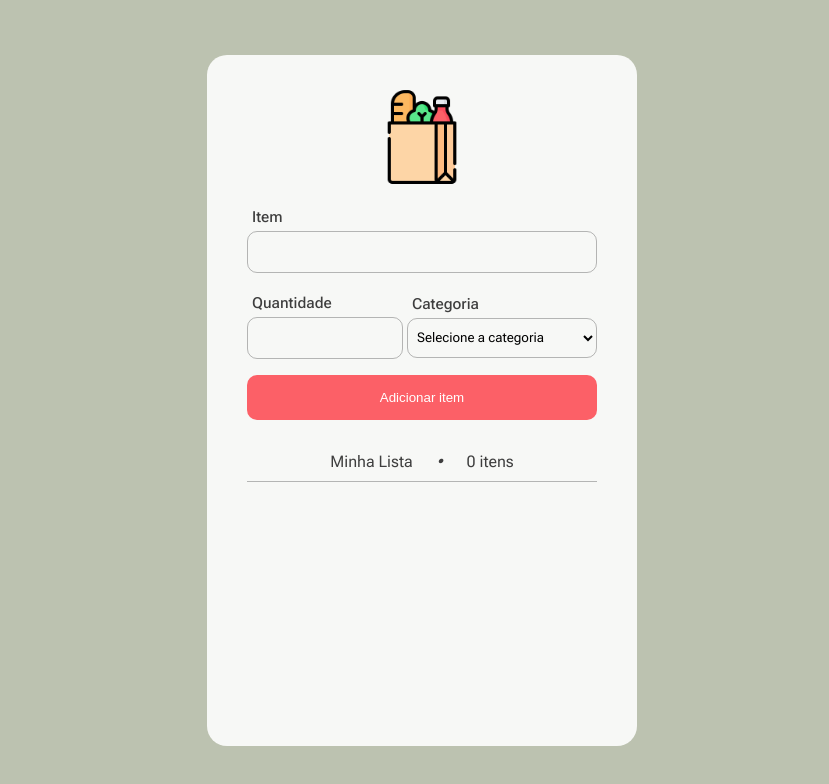
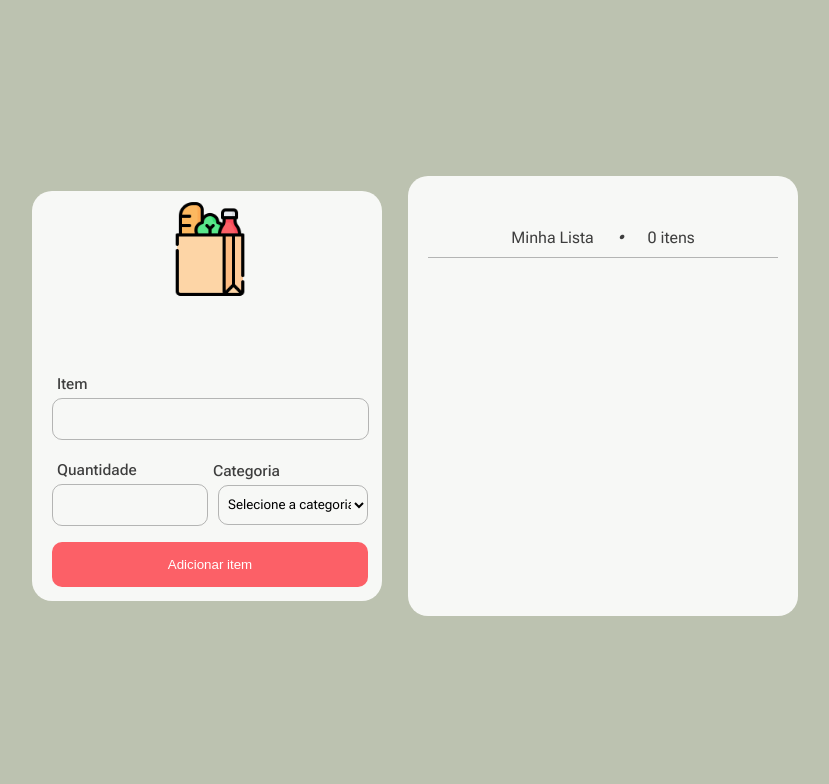
Before and after one commit to meliszalee/projeto-lista-de-compras, a plain HTML site: page index.html in a window 1280 px wide. Shown: the whole page, without its empty margins (218-1047 px from the left). Drawn offline with Linux system fonts and the light colour scheme.

Commit message:
update queries

```diff
--- a/index.html
+++ b/index.html
@@ -10,9 +10,9 @@
 </head>
 <body>
     <main>
-        <img src="img/paper-bag.png" alt="" id="paper-bag">
+        <section>
+            <img src="img/paper-bag.png" alt="" id="paper-bag">
 
-        <section>
             <form action="">
                 <fieldset class="item">
                     <legend>Item</legend>
--- a/style.css
+++ b/style.css
@@ -15,6 +15,7 @@
 
 :root{
     --color1: #FC6067;
+    --bg: #ffffffe2;
     --font-color1: #222222de;
     --font-color2: #222222c0;
     --border-color: #6d6d6d7b;
@@ -31,7 +32,7 @@ body{
 }
 
 main{
-    background-color: #ffffffe2;
+    background-color: var(--bg);
     width: 350px;
     border-radius: 20px;
     padding: 1.5rem 2.5rem 2rem 2.5rem;
@@ -173,7 +174,7 @@ fieldset:has(input:focus, select:focus) legend{
     cursor: pointer;
 }
 
-@media screen and (max-width: 500px) {
+@media screen and (max-width: 799px) {
     main{
         width: 250px;
         margin-top: 1rem;
@@ -199,3 +200,57 @@ fieldset:has(input:focus, select:focus) legend{
         padding: 10px;
     }
 }
+
+@media screen and (min-width: 800px) and (max-width: 1400px) {
+    main{
+        background-color: transparent;
+        margin: auto;
+        transform: translate(-50%, 0);
+    }
+
+    section{
+        display: grid;
+        grid-template-columns: 1fr 1fr;
+        grid-template-areas:
+        "img    lista"
+        "form   lista";
+        gap: 40px;
+        padding: 20px;
+        height: 370px;
+        align-content: center;
+    }
+
+    section, .grocery-items{
+        background-color: var(--bg);
+        border-radius: 20px;
+    }
+
+    #paper-bag{
+        grid-area: img;
+    }
+
+    form{
+        grid-area: form;
+    }
+
+    #input-item{
+        width: 98% !important;
+    }
+
+    #input-category{
+        width: 150px !important;
+        margin-left: 10px;
+    }
+
+    .grocery-items{
+        grid-area: lista;
+        grid-column: 2/-1;
+        padding: 20px;
+        height: 400px;
+        width: 350px;
+    }
+
+    .grocery-list{
+        height: 280px !important;
+    }
+}
```
